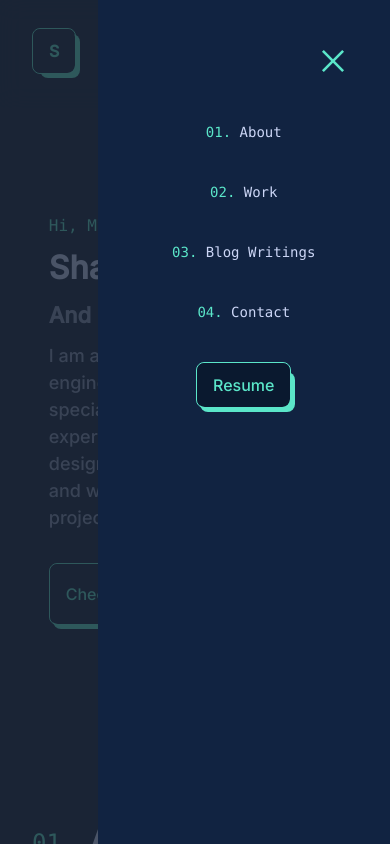
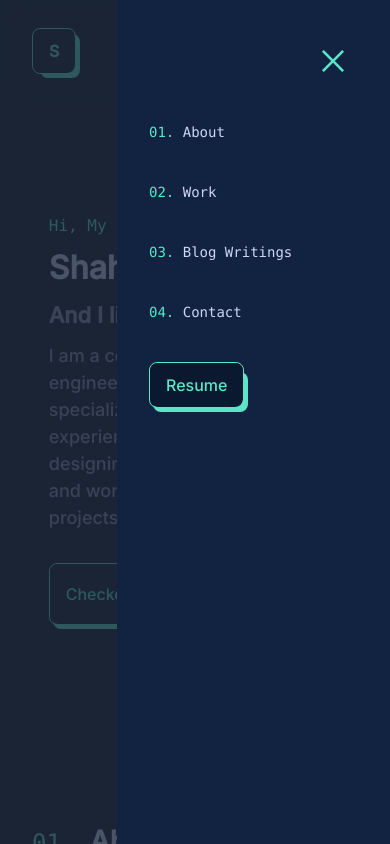
Before and after one commit to Shah1011/Portfolio-V1, a Next.js app: page / in a window 390 px wide. Both pictures are taken after a click on the picture 342 px from the left and 54 px from the top of the page. Shown: the top 844 px of the page. Built offline with nearby package versions, Linux system fonts and the light colour scheme; a web font is replaced by a local one.

Commit message:
Update Navbar.jsx

```diff
--- a/src/components/Navbar.jsx
+++ b/src/components/Navbar.jsx
@@ -166,20 +166,20 @@ const closeMenu = () => {
                 exit="exit"
                 className="mx-auto h-full flex justify-end transition-transform duration-300 ease-out transform"
             >
-            <div className="bg-gridcolor min-h-screen w-3/4 h-full px-8 transform translate-x-0 transition-transform duration-3000 ease-out">
+            <div className="bg-gridcolor min-h-screen w-[70%] h-full px-8 transform translate-x-0 transition-transform duration-3000 ease-out">
             <div className="flex justify-end">
                 <button onClick={closeMenu} className="mt-10 px-3 py-2">
                     <Image src={close} alt="close" className='w-[26px] h-[26px]'/>
                 </button>
             </div>
 
-            <ol className='mt-10 flex flex-col items-center gap-10 text-primary2 text-sm font-mono font-light'>
+            <ol className='mt-10 flex flex-col items-start gap-10 text-primary2 text-sm font-mono font-light'>
                     <Link href="#about"><li className='hover:text-primary1'><span className='text-primary1'>01. </span>About</li></Link>
                     <Link href="#work"><li className='hover:text-primary1'><span className='text-primary1'>02. </span>Work</li></Link>
                     <Link href="#blog"><li className='hover:text-primary1'><span className='text-primary1'>03. </span>Blog Writings</li></Link>
                     <Link href="#contact"><li className='hover:text-primary1'><span className='text-primary1'>04. </span>Contact</li></Link>
             </ol>
-            <div className='flex items-center justify-center'>
+            <div className='flex items-start '>
                 <a href={pdfPath} target='_blank' className="mt-10 relative inline-block text-md group">
                     <span className="relative z-10 block px-4 py-3 overflow-hidden font-medium leading-tight text-primary1 transition-colors duration-300 ease-out border-[1px] border-primary1 rounded-lg group-hover:text-primary2">
                         <span className="absolute inset-0 w-full h-full px-4 py-3 rounded-lg bg-[#0a192f]"></span>
```
